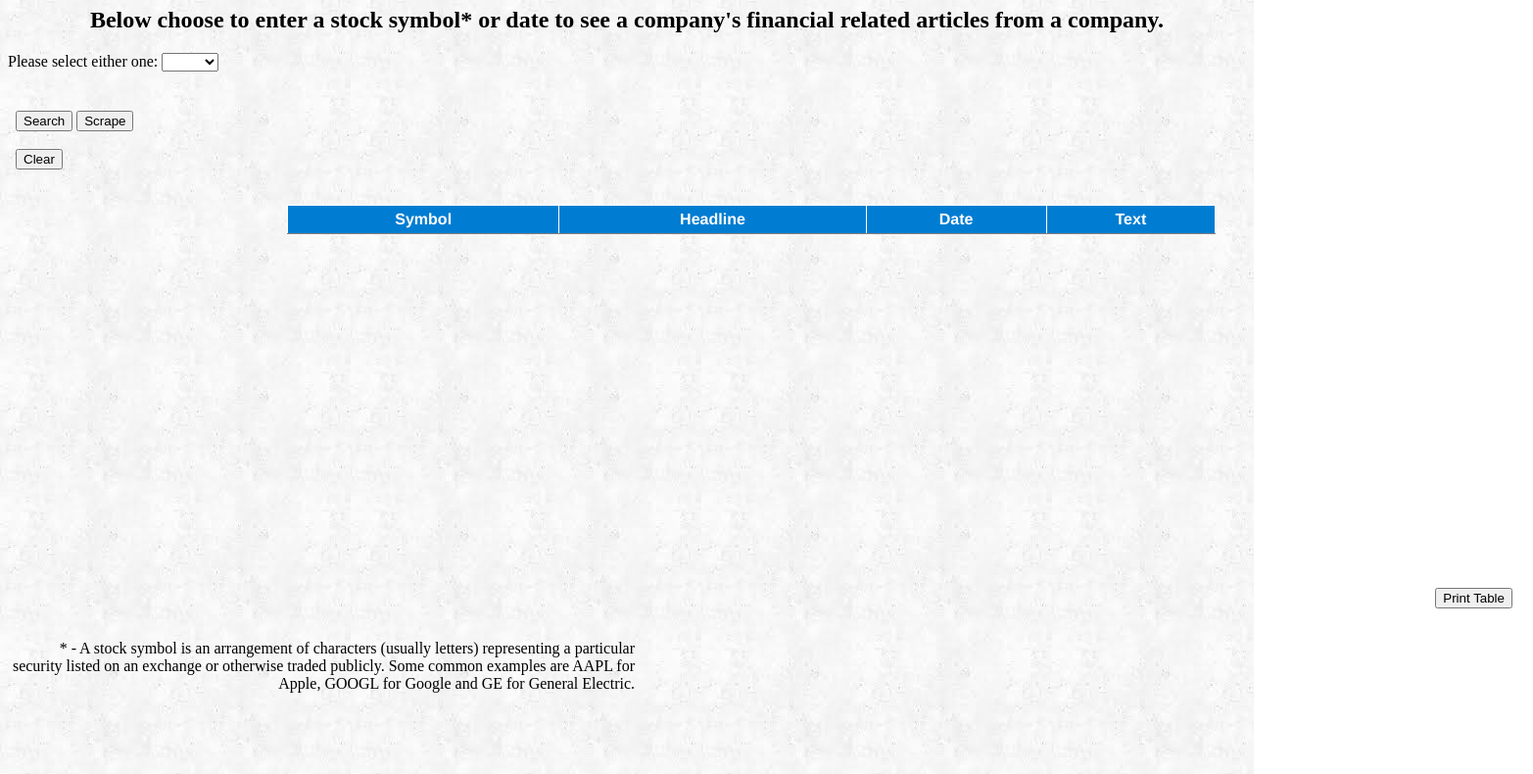
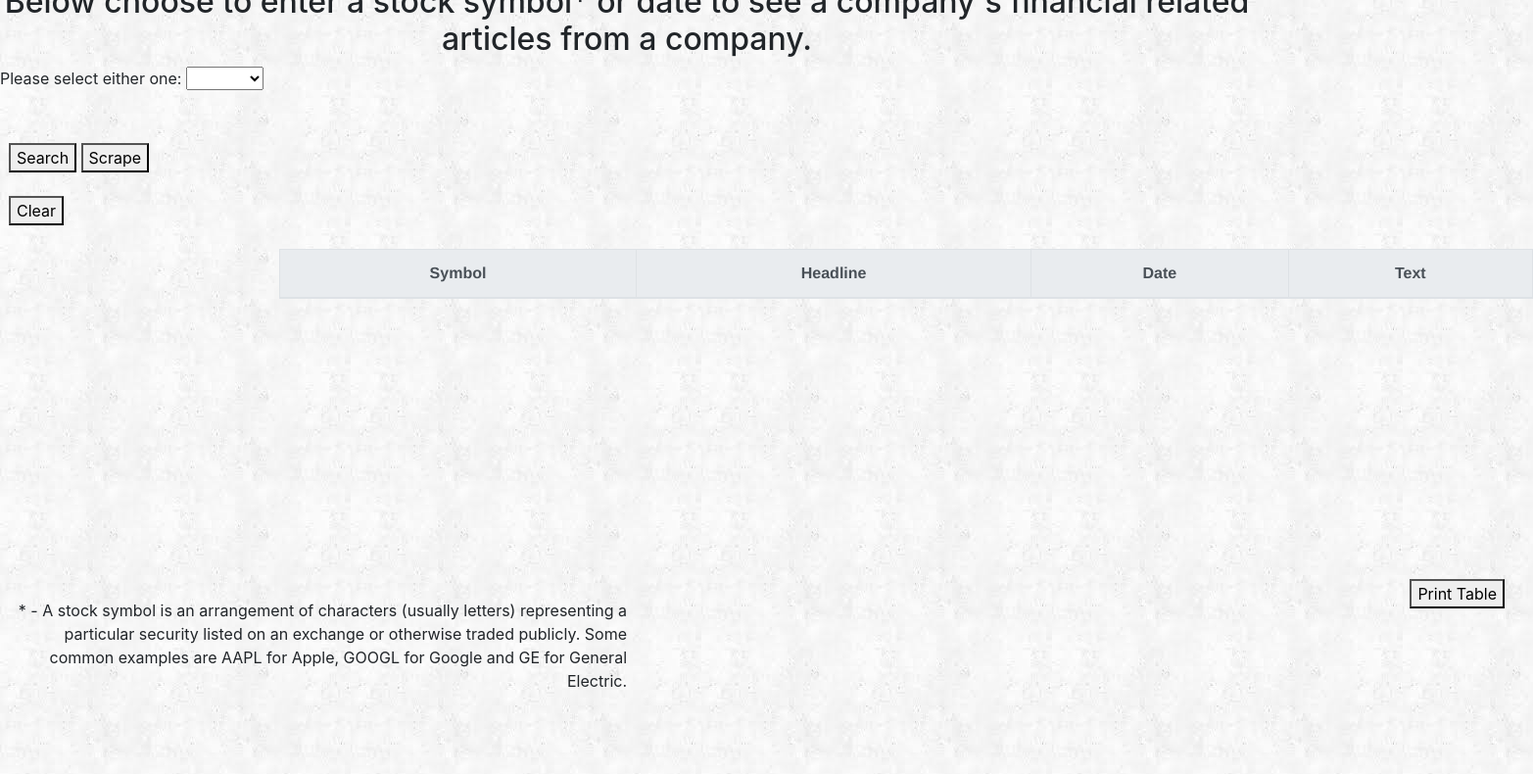
Before and after one commit to honeybadgerinc/csi-418-final-project, a plain HTML site: page public/SearchUI.html in a window 1280 px wide. Shown: the part 73-863 px from the top of the page at 98% size, 1565 px wide, since content can reach past the window. Drawn offline with nearby package versions, Linux system fonts and the light colour scheme; some packages are replaced by stand-ins of ours.

Commit message:
Updated search UI with Bootstrap

```diff
--- a/public/SearchUI.html
+++ b/public/SearchUI.html
@@ -1,7 +1,15 @@
+
 <!DOCTYPE html>
 <html>
 
 <head>
+
+	<meta charset="utf-8">
+    <meta name="viewport" content="width=device-width, initial-scale=1, shrink-to-fit=no">
+
+    <!-- Bootstrap CSS -->
+    <link rel="stylesheet" href="https://stackpath.bootstrapcdn.com/bootstrap/4.1.3/css/bootstrap.min.css" integrity="sha384-MCw98/SFnGE8fJT3GXwEOngsV7Zt27NXFoaoApmYm81iuXoPkFOJwJ8ERdknLPMO" crossorigin="anonymous">
+
     <!--Connects to firebase-->
     <script src="https://www.gstatic.com/firebasejs/5.6.0/firebase.js"></script>
     <!-- Import and configure the Firebase SDK -->
@@ -10,6 +18,12 @@
     <script src="/__/firebase/5.6.0/firebase-app.js"></script>
     <script src="/__/firebase/5.6.0/firebase-auth.js"></script>
     <script src="/__/firebase/init.js"></script>
+
+    <!-- more bootstrap-->
+<script src="https://code.jquery.com/jquery-3.3.1.slim.min.js" integrity="sha384-q8i/X+965DzO0rT7abK41JStQIAqVgRVzpbzo5smXKp4YfRvH+8abtTE1Pi6jizo" crossorigin="anonymous"></script>
+    <script src="https://cdnjs.cloudflare.com/ajax/libs/popper.js/1.14.3/umd/popper.min.js" integrity="sha384-ZMP7rVo3mIykV+2+9J3UJ46jBk0WLaUAdn689aCwoqbBJiSnjAK/l8WvCWPIPm49" crossorigin="anonymous"></script>
+    <script src="https://stackpath.bootstrapcdn.com/bootstrap/4.1.3/js/bootstrap.min.js" integrity="sha384-ChfqqxuZUCnJSK3+MXmPNIyE6ZbWh2IMqE241rYiqJxyMiZ6OW/JmZQ5stwEULTy" crossorigin="anonymous"></script>
+
 
     <link rel="stylesheet" href="styles.css">
 </head>
@@ -28,7 +42,7 @@
             <p6>Please select either one:</p6>
             <select id="selection" onchange="myFunction()">
                 <option type="radio" value="empty"> </option>
-                <option type="radio" value="y">Ticker</option>
+                <option type="radio" value="y">Symbol</option>
                 <option type="radio" value="z">Date</option>
             </select>
 
@@ -48,41 +62,35 @@
             <br>
             &nbsp;&nbsp;<button onclick="document.getElementById('symbol').value="" >Clear</button>
 
-
         <!--for now, this is a premade table to test. will add script to make talbe once done-->
         <br><br>
         <table border="
                 1" id="print">
+
+
+<table class="table">
+  <thead class="thead-light">
     <tr>
-                            <th>Symbol</th>
-                            <th>Headline</th>
-                            <th>Date</th>
-                            <th>Text</th>
+      <th scope="col">Symbol</th>
+      <th scope="col">Headline</th>
+      <th scope="col">Date</th>
+      <th scope="col">Text</th>
     </tr>
+  </thead>
+  <tbody>
     <tr>
+ <!--Needs importation-->
     </tr>
+
     <tr>
+    <!--Needs importation-->
+    </tr>
 
-                    <!--Needs import locations-->
+    <tr>
+      <!--Needs importation-->
     </tr>
-                        <tr>
-
-                    <!--Needs import locations-->
-                            </tr>
-                        <tr>
-
-                    <!--Needs import locations-->
-                            </tr>
-                        <tr>
-
-                    <!--Needs import locations-->
-                            </tr>
-                        <tr>
-
-                    <!--Needs import locations-->
-                            </tr>
+  </tbody>
 </table>
-
                 <!-- all the breaks are because the div was not working correctly with export button-->
 
                 <br><br><br><br><br><br><br><br><br><br><br><br><br><br><br><br><br><br><br><br><br><br><br><br><br><br><br><br><br>
@@ -91,7 +99,6 @@
 
                 <div class="fixed3"> <button onclick="printData()" id="printtable" style="visbility:hidden"> Print
                         Table</button></div>
-
                 <div class="fixed1">
                     <p2>
                         * - A stock symbol is an arrangement of characters (usually letters) representing a particular
@@ -101,8 +108,6 @@
                     </p2>
                 </div>
                 <script src="frontEndSearch.js"></script>
-
                 <!------------------------------------>
 </body>
-
 </html>
```
Lines whose indentation alone changed are shown as unchanged.
